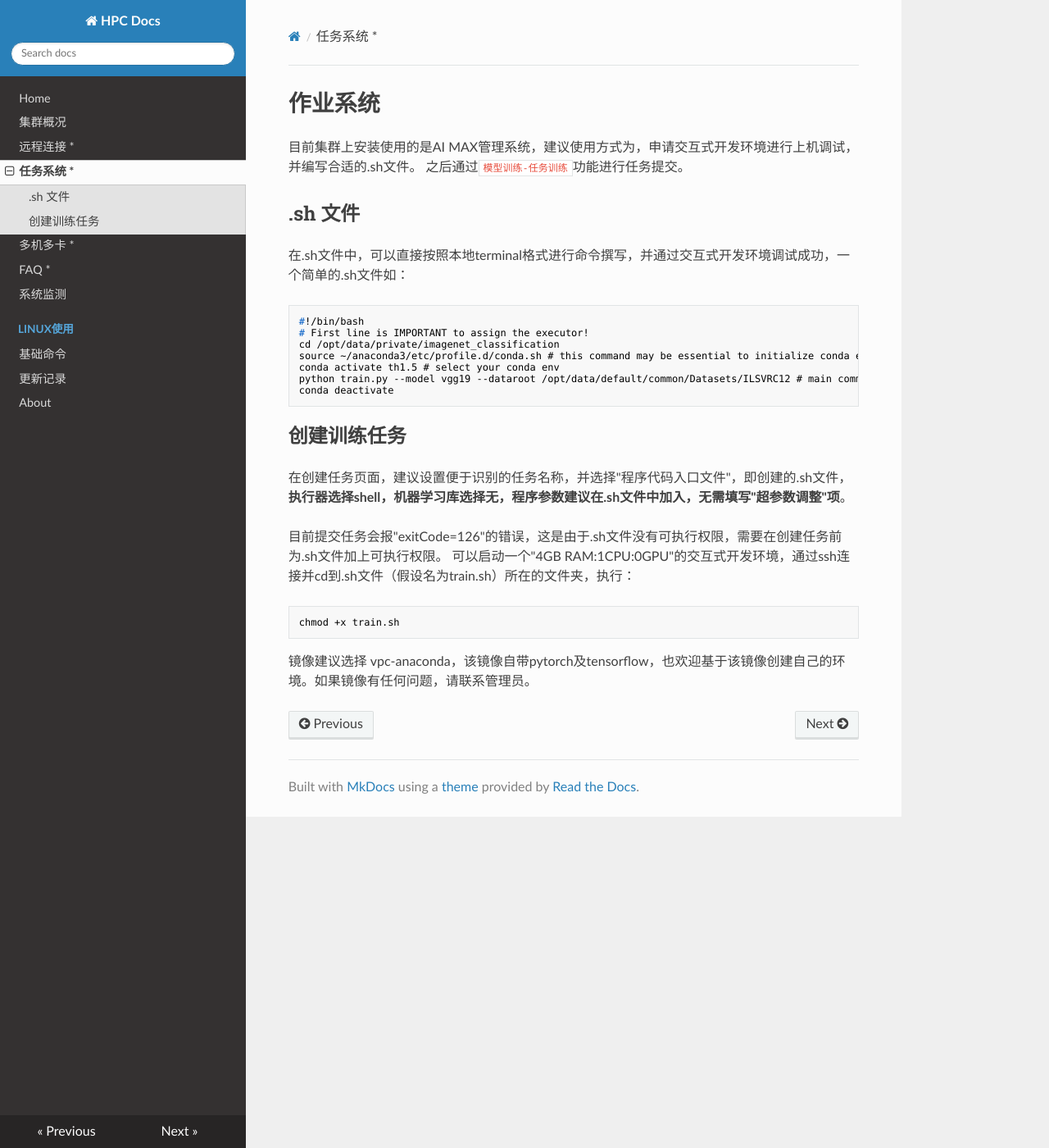
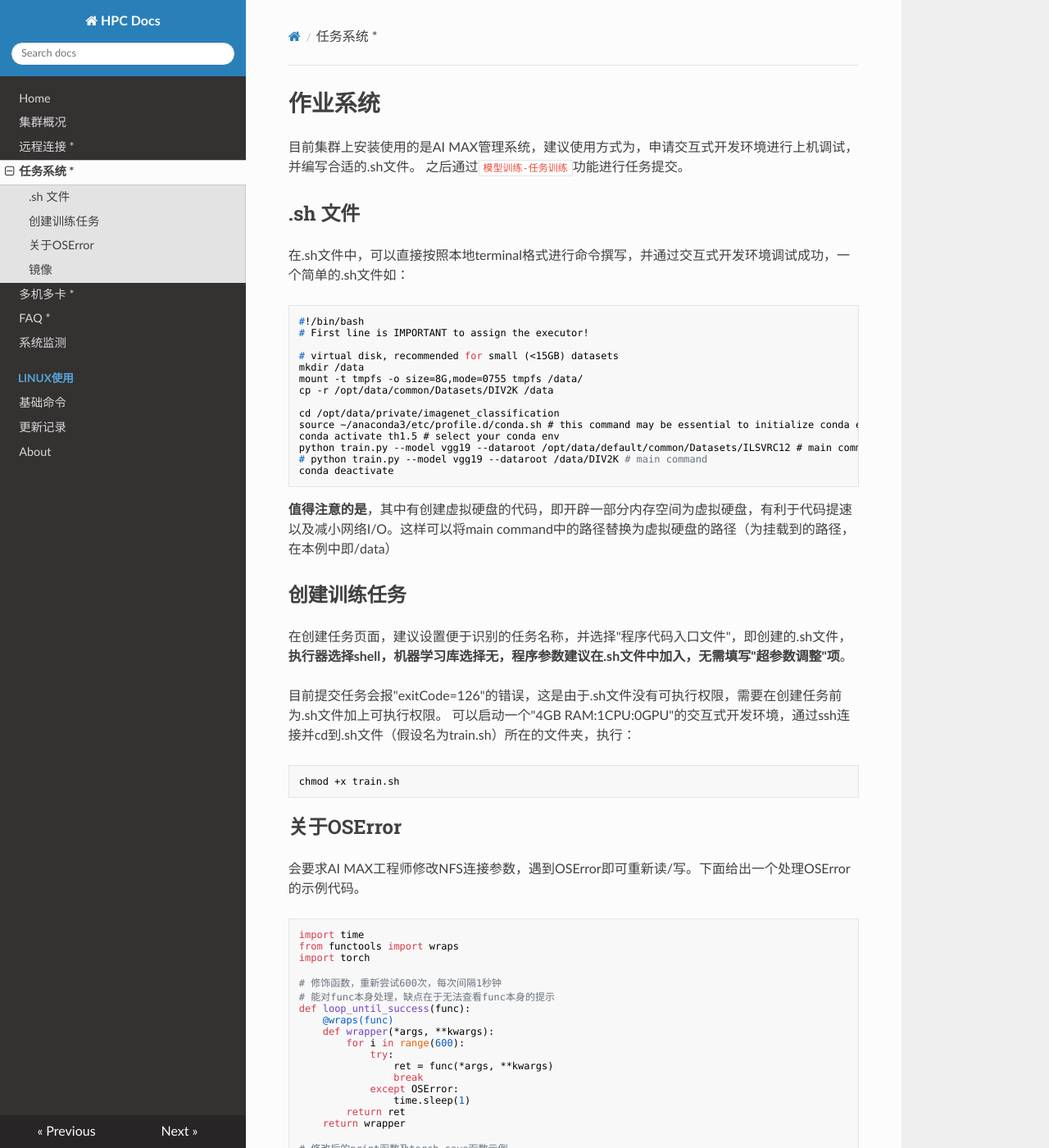
Before and after one commit to SSRheart/HPC_wiki_docs, an MkDocs documentation site: the page built from docs/jobs.md, in a window 1280 px wide and 1400 px high. Shown: the whole window at 82% size. Built offline with MkDocs 1.6.1, drawn with Linux system fonts in a browser that asks for light colours; nearby versions of some CDN libraries; old or Windows-style settings are respelled for this version of MkDocs; some of the changed text lies outside the part shown.

Commit message:
OSError and PC

````diff
--- a/docs/jobs.md
+++ b/docs/jobs.md
@@ -9,12 +9,20 @@
 ```shell
 #!/bin/bash
 # First line is IMPORTANT to assign the executor!
+
+# virtual disk, recommended for small (<15GB) datasets
+mkdir /data
+mount -t tmpfs -o size=8G,mode=0755 tmpfs /data/
+cp -r /opt/data/common/Datasets/DIV2K /data
+
 cd /opt/data/private/imagenet_classification
 source ~/anaconda3/etc/profile.d/conda.sh # this command may be essential to initialize conda env list in child bash process
 conda activate th1.5 # select your conda env
 python train.py --model vgg19 --dataroot /opt/data/default/common/Datasets/ILSVRC12 # main command
+# python train.py --model vgg19 --dataroot /data/DIV2K # main command
 conda deactivate
 ```
+**值得注意的是**，其中有创建虚拟硬盘的代码，即开辟一部分内存空间为虚拟硬盘，有利于代码提速以及减小网络I/O。这样可以将main command中的路径替换为虚拟硬盘的路径（为挂载到的路径，在本例中即/data）
 
 ## 创建训练任务
 在创建任务页面，建议设置便于识别的任务名称，并选择"程序代码入口文件"，即创建的.sh文件，**执行器选择shell，机器学习库选择无，程序参数建议在.sh文件中加入，无需填写"超参数调整"项**。
@@ -25,4 +33,35 @@ conda deactivate
 chmod +x train.sh
 ```
 
+## 关于OSError
+会要求AI MAX工程师修改NFS连接参数，遇到OSError即可重新读/写。下面给出一个处理OSError的示例代码。
+```python
+import time
+from functools import wraps
+import torch
+
+# 修饰函数，重新尝试600次，每次间隔1秒钟
+# 能对func本身处理，缺点在于无法查看func本身的提示
+def loop_until_success(func):
+    @wraps(func)
+    def wrapper(*args, **kwargs):
+        for i in range(600):
+            try:
+                ret = func(*args, **kwargs)
+                break
+            except OSError:
+                time.sleep(1)
+        return ret
+    return wrapper
+
+# 修改后的print函数及torch.save函数示例
+@loop_until_success
+def loop_print(*args, **kwargs):
+    print(*args, **kwargs)
+
+@loop_until_success
+def torch_save(*args, **kwargs):
+    torch.save(*args, **kwargs)
+```
+## 镜像
 镜像建议选择 vpc-anaconda，该镜像自带pytorch及tensorflow，也欢迎基于该镜像创建自己的环境。如果镜像有任何问题，请联系管理员。
````
Also changed, not shown: docs/pc.md (added, +34 -0 lines).
